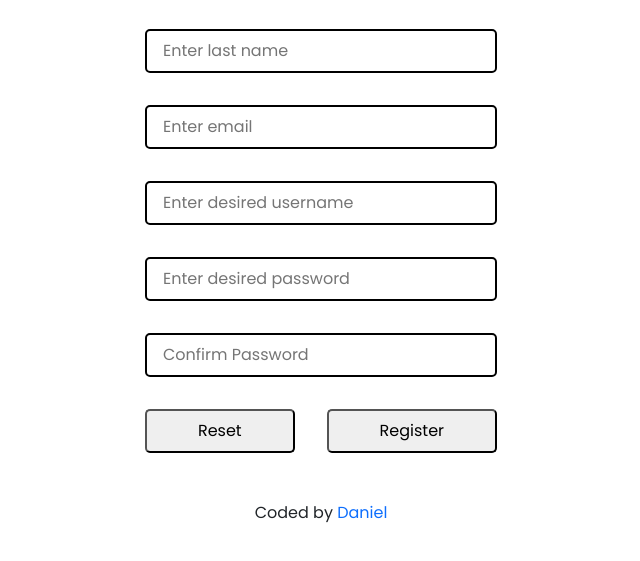
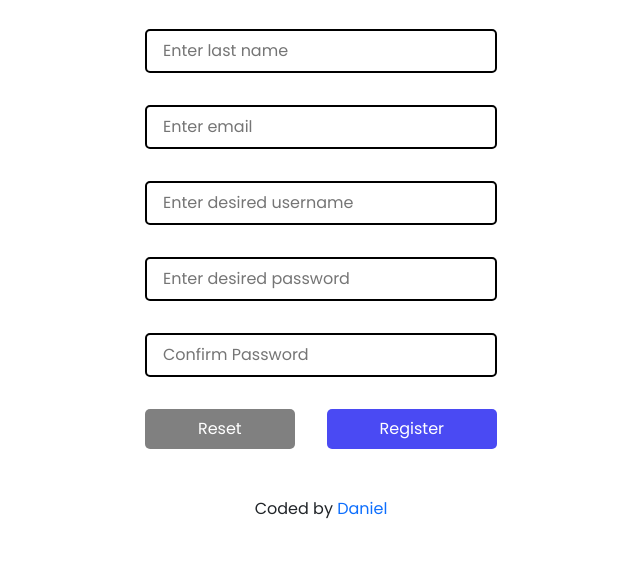
Before and after one commit to danemaas/registration-form-exercise, a plain HTML site: page index.html in a window 1280 px wide. Shown: the part 197-758 px from the top of the page, without its empty margins (319-959 px from the left). Drawn offline with nearby package versions, Linux system fonts and the light colour scheme.

Commit message:
updated button style

```diff
--- a/style.css
+++ b/style.css
@@ -65,6 +65,12 @@ form > * > input {
 
 .form-group input {
     width: 100%;
+    cursor: pointer;
+    transition: .3s;
+}
+
+.form-group input:hover {
+    border: 2px solid blue;
 }
 
 .instruction {
@@ -99,4 +105,23 @@ form > * > input {
     flex-grow: 1;
     padding-block: .5rem;
     border-radius: 5px;
+    border: none;
+    color: white;
+    transition: .3s;
 }
+
+.reset {
+    background-color: gray;
+}
+
+.reset:hover {
+    box-shadow: 0 0 5px black;
+}
+
+.button {
+    background-color: rgb(74, 74, 243);
+}
+
+.button:hover {
+    box-shadow: 0 0 5px blue;
+}
```
